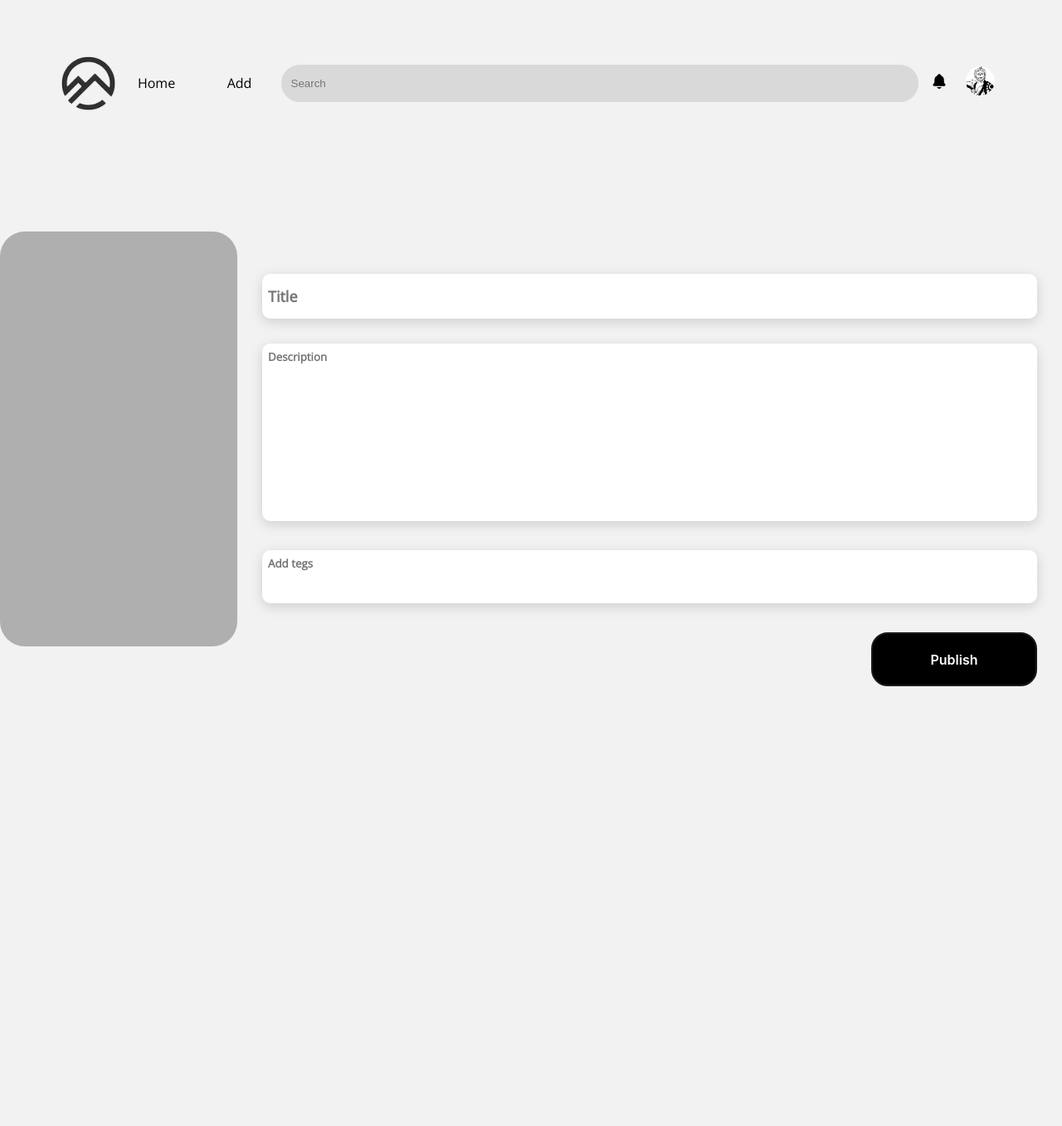
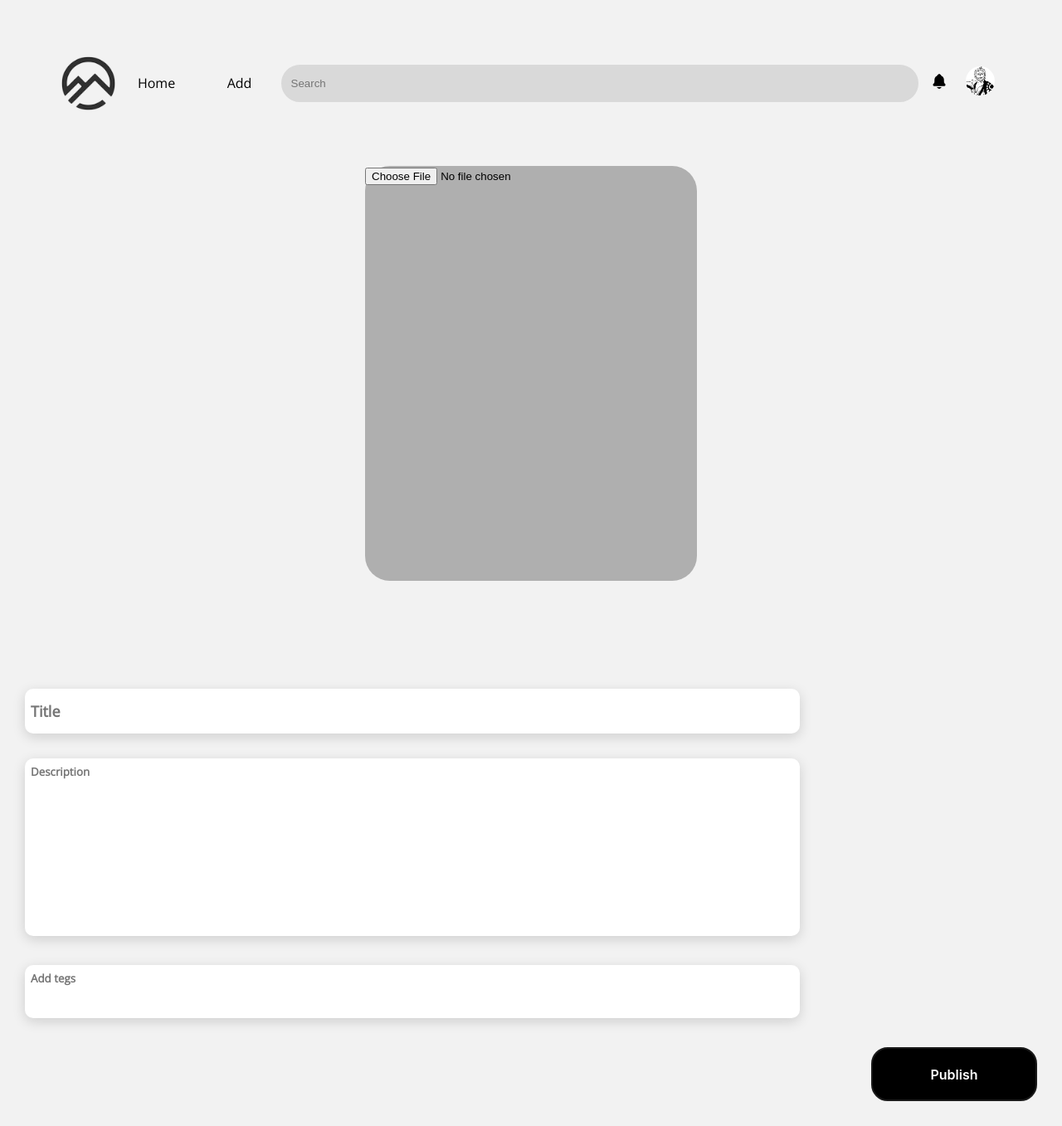
Before and after one commit to Vannitass/trippix, a Django app: page /add/ in a window 1280 px wide. Shown: the whole page at 83% size. Before the commit the page ends 827 px from the top, so only its background shows below. Run offline with Django 4.2, Linux system fonts and the light colour scheme; a user stored in the database is signed in.

Commit message:
изменил page5(forms class=bar-to-add-image) и добавил бекенд для add

```diff
--- a/trippix/home/views.py
+++ b/trippix/home/views.py
@@ -6,6 +6,7 @@ from .forms import RegistrationForm
 from django.http import JsonResponse
 from django.contrib.auth.decorators import login_required
 from django.views.decorators.csrf import ensure_csrf_cookie
+
 @ensure_csrf_cookie
 def user_logout(request):
     """
@@ -101,9 +102,25 @@ def userpage(request):
     # else:
     #     return HttpResponse('Unauthorized', status=401)
 
+
+
 @login_required
 def add(request):
     if request.method == 'POST':
-        content = request.POST.get('login')
-        photo = request.POST.get('password')
+        title = request.POST.get('title')
+        descriptor = request.POST.get('descriptor')
+        tags = request.POST.get('tags')
+
+        # Обработка загрузки изображения
+        if request.FILES.get('image'):
+            image_file = request.FILES['image']
+            # Создаем экземпляр модели Post и сохраняем изображение
+            post = Post(title=title, descriptor=descriptor, tags=tags, photo=image_file, author=request.user)
+            post.save()
+        else:
+            # Если изображение не было загружено, сохраняем только текстовые данные
+            post = Post(title=title, descriptor=descriptor, tags=tags, author=request.user)
+            post.save()
+
+        return redirect('home')  # Перенаправление на страницу успешного добавления
     return render(request, 'page5.html')
--- a/trippix/templates/page5.html
+++ b/trippix/templates/page5.html
@@ -47,22 +47,33 @@
     </div>
 
 
-    <div class = "bar-to-add-image">
-      <div class ="card-add-image">
+
+<!--    <div class = "bar-to-add-image"> -->
+<!--      <div class ="card-add-image">-->
+        <div class="bar-to-add-image">
+    <div class="card-add-image">
+        <form method="post" enctype="multipart/form-data">
+            <input type="file" name="image">
+
+        </form>
+    </div>
+</div>
+
 
       </div>
-
+        <form method="POST" action="{% url 'add' %}">
+        {% csrf_token %}
       <div class = "div-all-input">
         <div class = "input-div">
-        <input  class="input-term input-term-title" placeholder="Title">
+        <input  class="input-term input-term-title" placeholder="Title" id="title" name="title" required>
       </div>
 
       <div class = "input-div">
-        <textarea class="input-term input-term-description" placeholder="Description"></textarea>
+        <textarea class="input-term input-term-description" placeholder="Description" id="descriptor" name="descriptor" required></textarea>
       </div>
 
       <div class = "input-div">
-        <textarea class="input-term input-term-tegs" placeholder="Add tegs"></textarea>
+        <textarea class="input-term input-term-tegs" placeholder="Add tegs" id="tegs" name="tegs" required></textarea>
       </div>
 
 
@@ -73,7 +84,7 @@
       </div>
 
     </div>
-
+    </form>
 
 
     </body>
```
Also changed, not shown: trippix/db.sqlite3.
